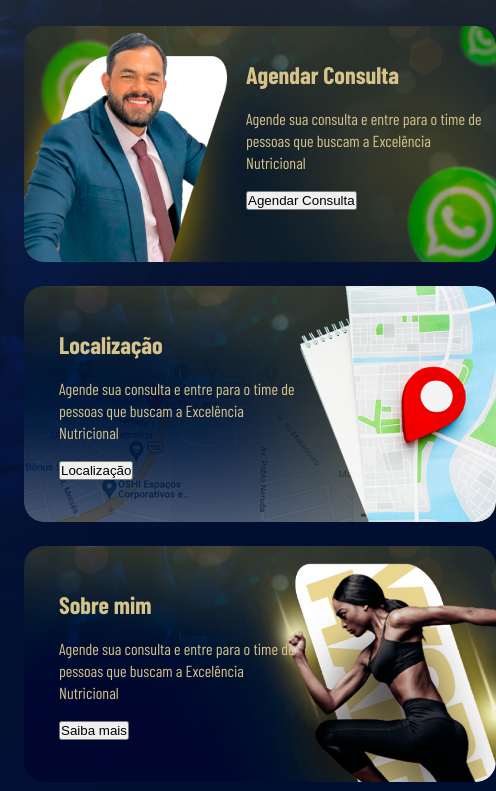
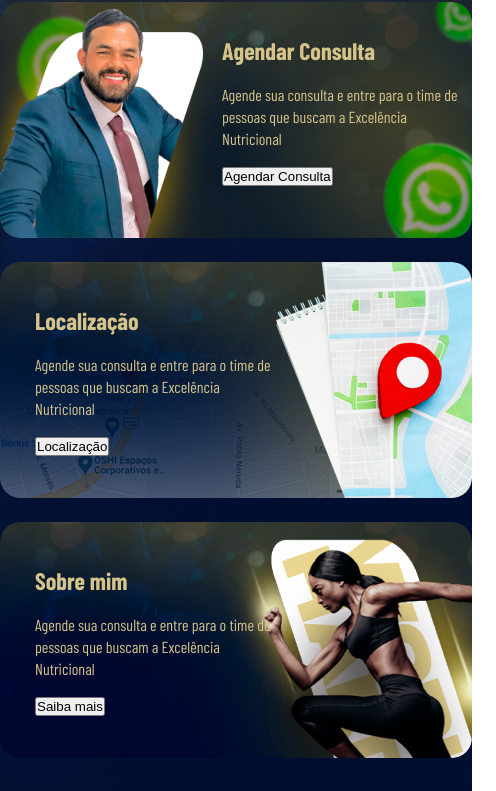
Before and after one commit to felipe0424/fabiano-moura, a plain HTML site: page index.html in a window 390 px wide. Shown: the part 149-940 px from the top of the page, 496 px wide, since content can reach past the window. Drawn offline with nearby package versions, Linux system fonts and the light colour scheme; a web font is replaced by a local one.

Commit message:
responsive

```diff
--- a/src/style/index.css
+++ b/src/style/index.css
@@ -128,11 +128,11 @@ footer p {
 /* Media Queries for Responsiveness */
 
 /* Mobile screens */
-@media (max-width: 452px) {
+@media (max-width: 360px) {
 
     body {
-        padding: 24px;
-        margin: auto;
+        padding: 0;
+        margin: 0;
     }
 
 }
```
